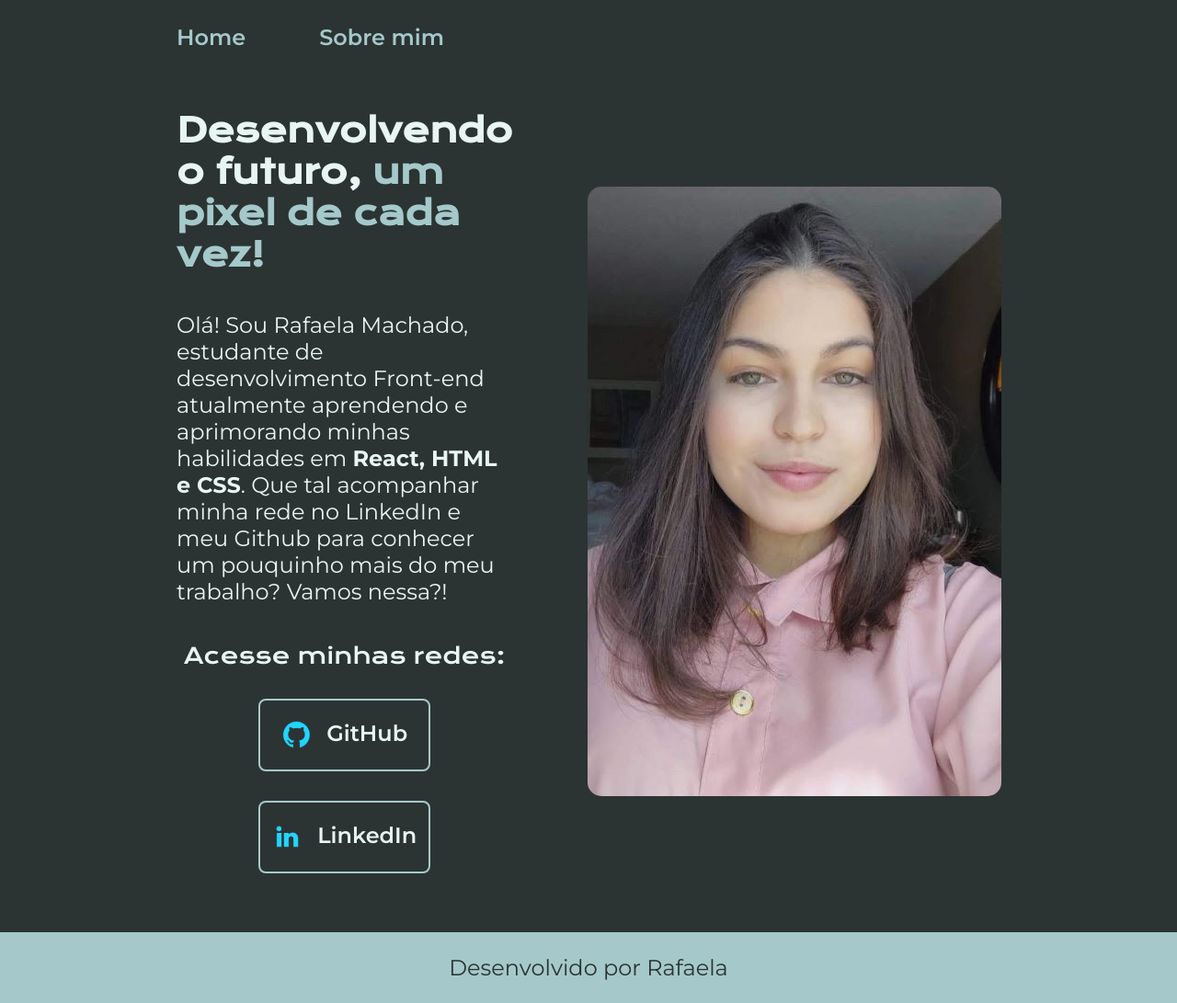
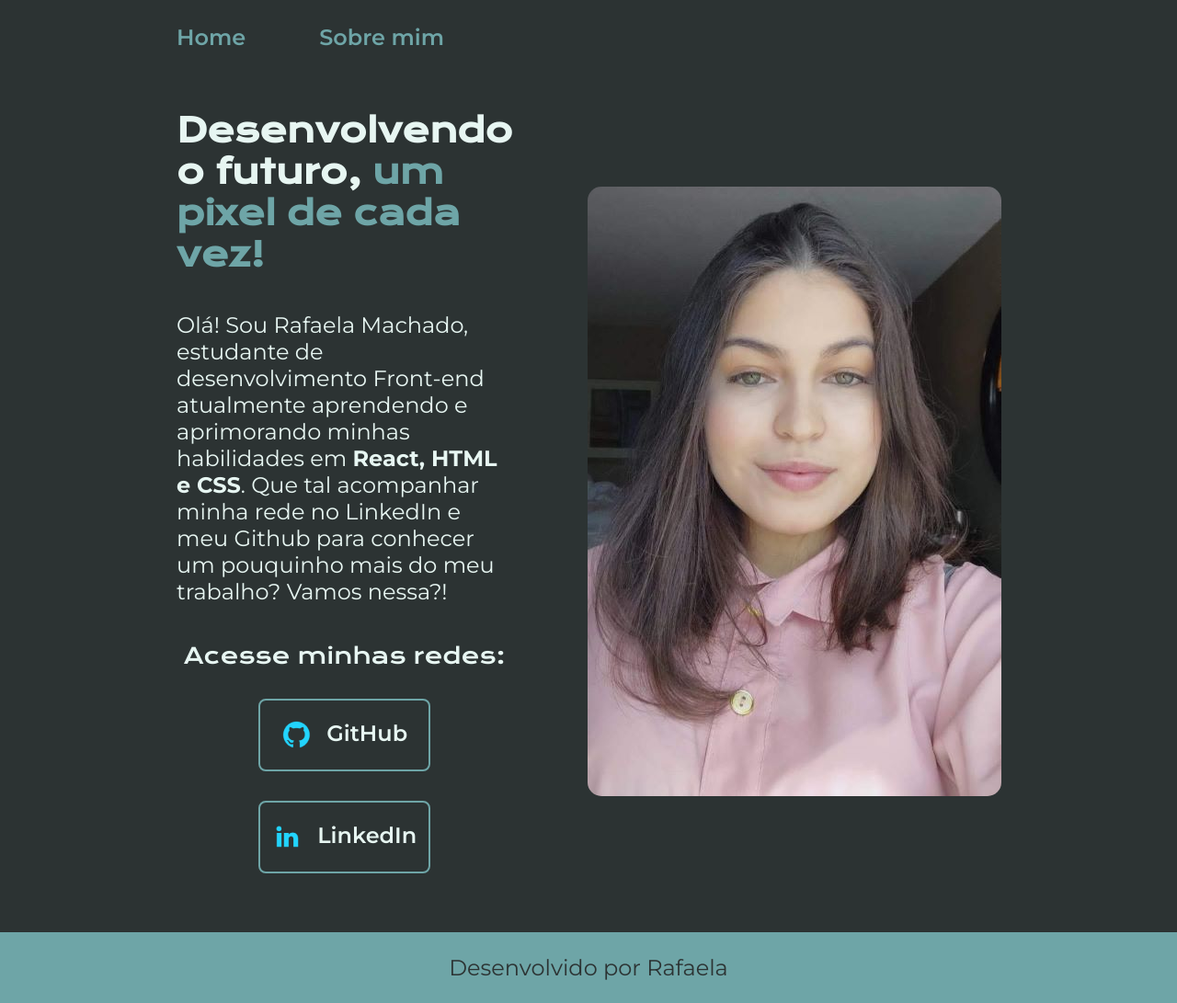
Before and after one commit to Rafaela-Machado1/cart-o_de_visita, a plain HTML site: page index.html in a window 1280 px wide. Shown: the whole page at 92% size. Drawn offline with nearby package versions, Linux system fonts and the light colour scheme.

Commit message:
adicionado hover

```diff
--- a/index.html
+++ b/index.html
@@ -28,7 +28,7 @@
                 <img src="assets/github.png" alt="">
                 GitHub
                 </a>
-                <a class="apresentacao__links__navegacao" href="www.linkedin.com/in/rafaela-machado-ba6020215">
+                <a class="apresentacao__links__navegacao" href="https://www.linkedin.com/in/rafaela-machado-ba6020215/">
                 <img src="assets/linkedin.png" alt="">
                 LinkedIn
                 </a>
--- a/styles/style.css
+++ b/styles/style.css
@@ -3,7 +3,7 @@
 :root {
     --cor-primaria: #2C3333;
     --cor-secundaria: #E7F6F2;
-    --cor-terciaria: #A5C9CA;
+    --cor-terciaria: #6ea5a7;
     --cor-hover: #395B64;
 
     --fonte-primaria: "Krona One", sans-serif;
@@ -120,6 +120,14 @@ body{
     border-radius: 15px;
 }
 
+.cabecalho__menu__link:hover{
+    color: var(--cor-hover);
+}
+
+.apresentacao__links__navegacao:hover{
+    background-color: var(--cor-terciaria);
+}
+
 @media (max-width: 1228px){
 
     .cabecalho {
```
